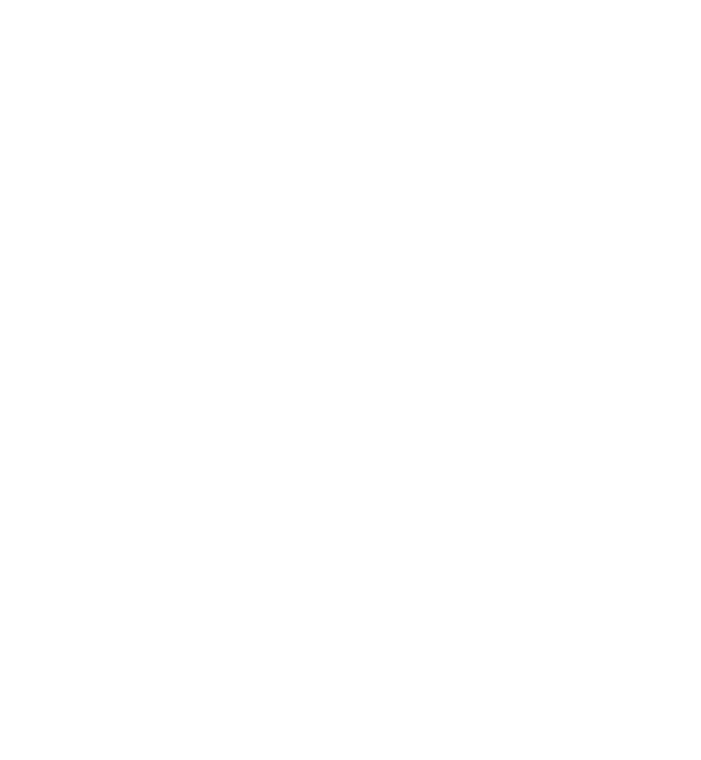
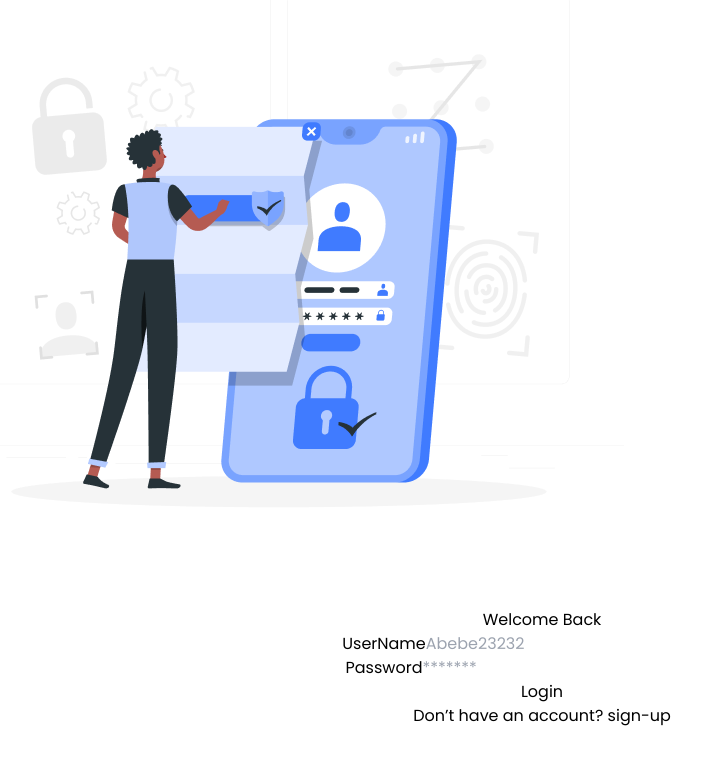
Before and after one commit to Dagi2004/Project-Nexus-interactive-job-board, a React (Vite) app: page /login in a window 1280 px wide. Before the commit this address had no page. Shown: the part 114-874 px from the top of the page, without its empty margins (98-799 px from the left). Before the commit the page ends 800 px from the top, so only its background shows below. Built offline with nearby package versions, Linux system fonts and the light colour scheme; a web font is replaced by a local one.

Commit message:
Implemented Login Page

```diff
--- a/src/App.tsx
+++ b/src/App.tsx
@@ -3,20 +3,31 @@
 import { BrowserRouter as Router, Routes, Route } from "react-router-dom"
 import Home from './pages/Home'
 import About from './pages/About'
+
 import SignUp from './pages/SignUp'
+import LogIn from './pages/Login'
+import ProtectedRoute from './ProtectedRoute'
 function App() {
 
 
   return (
     <>
+
+
     <Router>
       <Routes>
       <Route path='/' element={<SignUp/>}/>
-        <Route path='/home' element={<Home/>}/>
+      <Route path='/login' element={<LogIn/>}/>
+      <Route element={<ProtectedRoute/>}>
+      <Route path='/home' element={<Home/>}/>
+      </Route>
+
         <Route path='/about' element={<About/>}/>
 
       </Routes>
     </Router>
+
+
 
     </>
   )
--- /dev/null
+++ b/src/ProtectedRoute.tsx
@@ -0,0 +1,11 @@
+import React from 'react'
+import { Navigate,Outlet } from 'react-router-dom'
+import { useUser } from './components/context/UserContext'
+export const ProtectedRoute:React.FC = () => {
+    const{username}=useUser()
+    const isAuthenticated=!username;
+    return isAuthenticated  ? <Outlet/> : <Navigate to="/login"/>
+
+
+}
+export default ProtectedRoute
--- /dev/null
+++ b/src/components/context/UserContext.tsx
@@ -0,0 +1,20 @@
+
+import { useContext,createContext, useState } from "react"
+//Create Context
+const UserContext=createContext<{
+    username:string | null ;
+    setUsername:(username:string | null)=>void
+}>({
+    username:null,
+    setUsername:()=>{}
+})
+//custom hook to use the context
+export const useUser=()=>useContext(UserContext)
+export const UserProvider=({children}:{children:React.ReactNode})=>{
+    const [username,setUsername]=useState<string | null>(null)
+    return(
+        <UserContext.Provider value={{username,setUsername}}>
+            {children}
+        </UserContext.Provider>
+    )
+}
--- a/src/components/layout/Header.tsx
+++ b/src/components/layout/Header.tsx
@@ -44,7 +44,7 @@
           ))}
            <div className="flex items-center gap-3">
 
-              <Button butttonLabel="Sign In" buttonBackgroundColor="blue" buttonDimension="small" />
+              <Button butttonLabel="Sign In" buttonBackgroundColor="blue" buttonDimension="small" action={() => navigate("/signin")} />
 
             <Button butttonLabel="Sign Up" buttonBackgroundColor="blue"buttonDimension="small"   action={() => navigate("/signup")} />
 
--- a/src/hooks/useSignIn.tsx
+++ b/src/hooks/useSignIn.tsx
@@ -1,15 +1,74 @@
 import { useState } from "react";
-import { FormValues } from "../interfaces";
-const useSignIn=(initalValues:FormValues)=>{
-    const[values,setValues]=useState<FormValues>(initalValues);
+import { FormSignInValues } from "../interfaces";
+
+import api from "../utils/api";
+import { useNavigate } from "react-router-dom";
+import { useUser } from "../components/context/UserContext";
+const useSignIn=(
+    initalValues:FormSignInValues={
+    username:"",
+    password:""
+})=>{
+    const { setUsername } = useUser(); // Access the contex
+
+
+    const[values,setValues]=useState<FormSignInValues>(initalValues);
+    const[apiError,setApiError]=useState<string | null>(null)
+    const[errors,setErrors]=useState<Partial<FormSignInValues>>({})
+    const[successmessage,setSucessMessage]=useState<string | null>(null)
+    const navigate=useNavigate();
+    const validate=(values:FormSignInValues)=>{
+        const errors:Partial<FormSignInValues>={}
+        if(!values.username) errors.username="Username is required"
+        if(!values.password) errors.password="Password is required"
+        return errors;
+    }
     const handleChange=(e:React.ChangeEvent<HTMLInputElement>)=>{
 const{name,value}=e.target
-setValues(prevValues=>({...prevValues,[name]:value}))
+const updatedValues={...values,[name]:value}
+setValues(updatedValues)
+setErrors(validate(updatedValues))
     }
-    const resetForm=()=>setValues(initalValues)
+    const resetForm=()=>{
+        setValues(initalValues)
+        setErrors({})
+        setApiError(null)
+    }
+
+    const handleSubmit=async()=>{
+
+try{
+    const response=await api.post("/api/token/",values)
+    if(response.data.access)
+{
+    localStorage.setItem("access",response.data.access)
+
+    localStorage.setItem("refresh",response.data.refresh)
+    console.log("Setting username:", values.username); // Debugging
+    setUsername(values.username);
+
+    console.log(response.data.access,response.data.refresh)
+    setSucessMessage("User Sucessfully Loged In")
+    setApiError(null)
+   setTimeout(()=>{
+    navigate("/home")
+
+   },1000)
+
+resetForm()
+}
+
+    }  catch(error){
+        setApiError("Login Failed! Invalid-Credential");
+        resetForm()
+        console.error(error)
+
+    }
+};
     return{
-        values,handleChange,resetForm
+        values,handleChange,errors,apiError,successmessage,handleSubmit
     }
 }
 
+
 export default useSignIn
--- a/src/hooks/useSignUp.tsx
+++ b/src/hooks/useSignUp.tsx
@@ -1,25 +1,25 @@
 import { useState } from "react";
-import { FormValues } from "../interfaces";
+import { FormSignUpValues } from "../interfaces";
 import axios from "axios";
 import { useNavigate } from "react-router-dom";
 
 const useSignUp = (
-  initialValues: FormValues = {
+  initialValues: FormSignUpValues = {
     username: "",
     password: "",
     email: "",
   }
 ) => {
-  const [values, setValues] = useState<FormValues>(initialValues);
-  const [errors, setErrors] = useState<Partial<FormValues>>({});
+  const [values, setValues] = useState<FormSignUpValues>(initialValues);
+  const [errors, setErrors] = useState<Partial<FormSignUpValues>>({});
   const[apierror,setApiError]=useState<string | null>(null)
   const[successmessage,setSucessMessage]=useState<string | null>(null)
 
-  const validate = (values: FormValues) => {
-    const errors: Partial<FormValues>= {}; // Initialize as an empty object
-    if (!values.username) errors.username = "Username is required";
-    if (!values.email.includes("@")) errors.email = "Invalid Email";
-    if (!values.password) errors.password = "Password is required";
+  const validate = (values: FormSignUpValues) => {
+    const errors: Partial<FormSignUpValues>= {}; // Initialize as an empty object
+    if (!values.username) errors.username = "❌Username is required";
+    if (!values.email.includes("@")) errors.email = "❌Invalid Email";
+    if (!values.password) errors.password = "❌Password is required";
     return errors;
   };
 
@@ -36,16 +36,16 @@
     setApiError(null)
   };
   const navigate=useNavigate();
-  const onSubmit=async(values:FormValues)=>{
+  const onSubmit=async(values:FormSignUpValues)=>{
 
         try{
-const response=await axios.post("http://127.0.0.1:8000/api/register/",values)
+const response=await axios.post("https://alx-jobboard-api.onrender.com/api/register/",values)
 
 console.log(response)
 setSucessMessage("User Registred Sucessfully")
-console.log("Setting sucess message")
+
 setTimeout(()=>{
-  navigate("/")
+  navigate("/login")
 },1000)
 
 resetForm()
--- a/src/pages/Login.tsx
+++ b/src/pages/Login.tsx
@@ -1,11 +1,86 @@
-import React from 'react'
+import useSignIn from "../hooks/useSignIn";
+import { Link } from "react-router-dom";
+import signInImage from "../../src/assets/images/authenticationImage.png";
+import Button from "../components/common/Button";
+import { FormEvent } from "react";
 
-const Login:React.FC =() => {
-  return (
-    <div>
-        <h2>Login Page</h2>
-    </div>
-  )
-}
+const LogIn: React.FC = () => {
+    const { values, handleChange, handleSubmit, apiError, errors, successmessage } = useSignIn({
+        username: "",
+        password: "",
+    });
 
-export default Login
+    return (
+        <div className="max-w-5xl w-full mx-auto m-4 flex md:flex-row flex-col items-center justify-center rounded-lg bg-[#244A89]">
+            <div className="md:w-1/2 flex items-center justify-center">
+                <img src={signInImage} alt="signInImage" className="w-[690px] h-auto object-cover" />
+            </div>
+            <div className="md:w-1/2 p-6 rounded-md">
+                {apiError && (
+                    <div className="bg-red-500 text-white w-full rounded-md p-2 text-center mb-2">
+                        {apiError}
+                    </div>
+                )}
+                {successmessage && (
+                    <div className="text-white bg-green-500 w-full rounded-md p-2 flex items-center mb-2">
+                        {successmessage}
+                    </div>
+                )}
+
+                <form
+                    onSubmit={(e: FormEvent<HTMLFormElement>) => {
+                        e.preventDefault(); // Prevent page refresh
+
+                        handleSubmit();
+                    }}
+                    className="mx-auto rounded-md p-9"
+                >
+                    <h1 className="text-center text-white md:text-lg font-bold mb-4 text-sm">Welcome Back</h1>
+
+                    <div className="mb-4 flex flex-col">
+                        <label htmlFor="username" className="text-white mb-2">
+                            UserName
+                        </label>
+                        <input
+                            type="text"
+                            name="username"
+                            value={values.username}
+                            onChange={handleChange}
+                            className="rounded-md p-3 border border-blue-600 bg-white focus:outline-none"
+                            placeholder="Abebe23232"
+                        />
+                        {errors.username && <p className="text-red-500">{errors.username}</p>}
+                    </div>
+
+                    <div className="mb-4 flex flex-col">
+                        <label htmlFor="password" className="text-white mb-2">
+                            Password
+                        </label>
+                        <input
+                            type="password"
+                            name="password"
+                            value={values.password}
+                            onChange={handleChange}
+                            className="rounded-md p-3 bg-white border border-blue-600 focus:outline-none focus:ring-2 focus:ring-blue-400"
+                            placeholder="*******"
+                        />
+                        {errors.password && <p className="text-red-500">{errors.password}</p>}
+                    </div>
+
+                    <div className="flex justify-center">
+                        <Button type="submit" butttonLabel="Login" buttonBackgroundColor="blue" buttonDimension="medium" />
+                    </div>
+
+                    <p className="text-center mt-8 text-white">
+                        Don’t have an account?{" "}
+                        <Link to="/">
+                            <span className="text-[#2483B9] font-bold">sign-up</span>
+                        </Link>
+                    </p>
+                </form>
+            </div>
+        </div>
+    );
+};
+
+export default LogIn;
--- a/src/pages/SignUp.tsx
+++ b/src/pages/SignUp.tsx
@@ -43,7 +43,7 @@
     aria-label="Enter your username"
     aria-describedby={errors.username ? "userName-error" : "undefined"}
     >UserName</label>
-    <input type="text" name="username" value={values.username} onChange={handleChange}  className="rounded-md p-3 border border-blue-600 bg-white focus:outline-none focus:ring-2 focus:ring-blue-400" placeholder="Abebe23232" />
+    <input type="text" name="username" value={values.username} onChange={handleChange}  className="rounded-md p-3 border border-blue-600 bg-white focus:outline-none ${error.username ? focus:ring-red-500 : focus:ring-blue-400 focus:ring-2} " placeholder="Abebe23232" />
 {errors.username && <p className="text-red-500">{errors.username}</p>}
     </div>
     <div className="mb-4 flex flex-col   ">
--- /dev/null
+++ b/src/utils/api.tsx
@@ -0,0 +1,73 @@
+import axios from "axios";
+
+
+/*Axios Instance Creation*/
+const api=axios.create({
+
+    baseURL:"https://alx-jobboard-api.onrender.com",
+    headers:{
+        "Content-Type":"application/json"
+    }
+})
+
+//Log Out users if Expired
+const logoutUser=()=>{
+
+    localStorage.removeItem("accessToken")
+    localStorage.removeItem("refreshToken")
+    window.location.href="/login"
+
+}
+
+//Refresh Token After Expiration
+const refreshToken=async()=>{
+    try{
+    const refreshToken=localStorage.getItem("refreshToken")
+    if(!refreshToken) throw new Error("No refresh Token Found")
+    const response=await api.post("/api/token/refresh",{
+refresh:refreshToken})
+localStorage.setItem("accessToken",response.data.access)
+return response.data.access
+    } catch(error){
+console.log("Token Refresh Failed", error)
+logoutUser()
+return null
+    }
+}
+
+// Request Interceptors
+axios.interceptors.request.use(
+    (config)=>{
+        const accessToken=localStorage.getItem("accessToken")
+        if(accessToken){
+            config.headers["Authorization"]=`Bearer ${accessToken}`;
+        }
+        return config
+    } , error=>{
+        return Promise.reject(error)
+    }
+)
+
+// Response Interceptors
+axios.interceptors.response.use(
+    (response)=>response,
+    async error=>{
+        const status=error.response ? error.response.status : null;
+        const originalRequest=error.config
+        if(status===401 &&!originalRequest._retry) {
+            originalRequest._retry=true
+           const newToken =await refreshToken()
+           if(newToken){
+            localStorage.setItem("accessToken",newToken)
+            error.config.headers["Authorization"]=`Bearer ${newToken}`
+            return api(originalRequest)
+           }
+
+
+        }
+        return Promise.reject(error)
+
+    }
+)
+
+export default api
```
Also changed, not shown: src/interfaces/index.ts (+6 -1 lines), src/pages/Home.tsx (+6 -5 lines), src/assets/images/joblogo.png (added), src/utils/jobapi.tsx (added).
